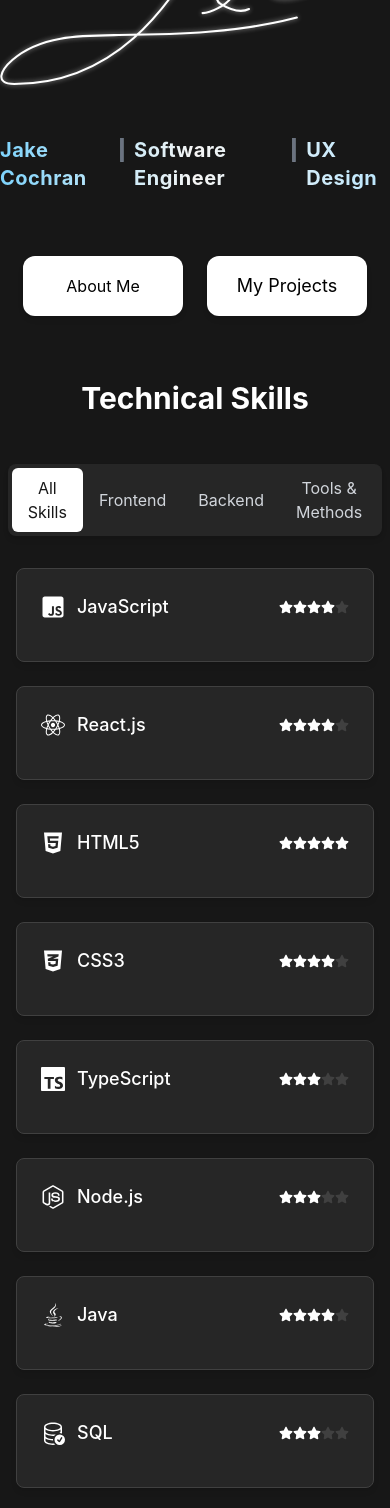
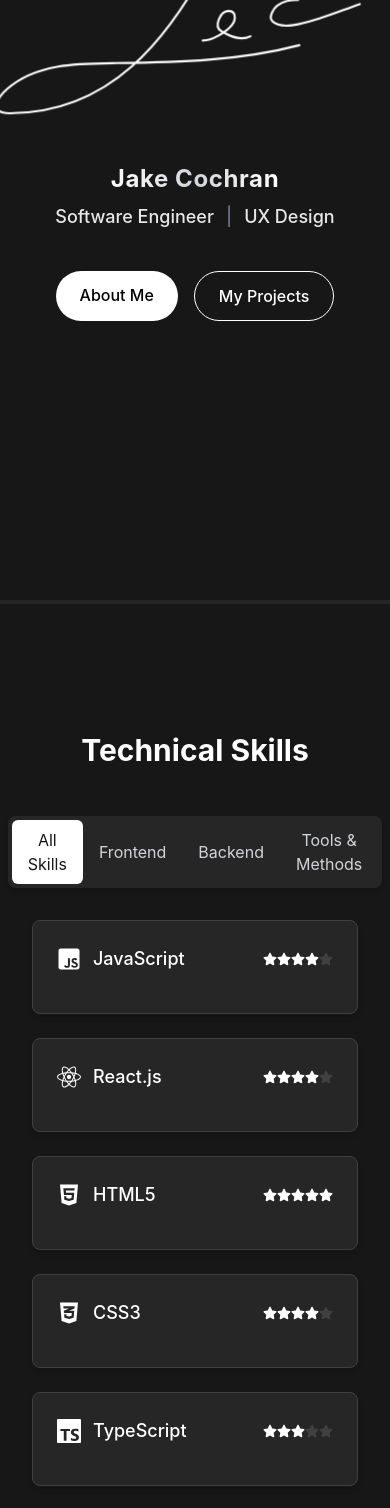
Before and after one commit to jecochran-0/JakeCPortfolio, a Next.js app: page / in a window 390 px wide. Shown: the part 340-1848 px from the top of the page. Built offline with nearby package versions, Linux system fonts and the light colour scheme.

Commit message:
Fixed signature animation and general spacing

```diff
--- a/app/components/Hero.js
+++ b/app/components/Hero.js
@@ -5,9 +5,15 @@
   return (
     <div>
       <Signature />
-      <div className="flex justify-center mt-10 text-xl font-bold tracking-wide text-transparent bg-clip-text bg-gradient-to-l from-sky-200 via-stone-100 to-sky-300 text-transparent bg-clip-text">
-        Jake Cochran <span className="mx-2 text-gray-500">|</span> Software
-        Engineer <span className="mx-2 text-gray-500">|</span> UX Design
+      <div className="flex flex-col items-center mt-10">
+        <h1 className="text-2xl md:text-3xl font-bold tracking-wide text-transparent bg-clip-text bg-gradient-to-r from-white via-gray-300 to-white">
+          Jake Cochran
+        </h1>
+        <div className="flex items-center mt-2 text-lg md:text-xl font-medium">
+          <span className="text-white opacity-90">Software Engineer</span>
+          <span className="mx-3 text-gray-500">|</span>
+          <span className="text-white opacity-90">UX Design</span>
+        </div>
       </div>
 
       <div className="flex justify-center items-center mt-[40px]">
--- a/app/components/HeroButtons.js
+++ b/app/components/HeroButtons.js
@@ -1,12 +1,18 @@
 function HeroButtons() {
   return (
-    <div className="flex gap-6 mt-6">
-      <button className="bg-white text-black h-[60px] w-[160px] rounded-xl text-md transition-all duration-300 ease-in-out shadow-md hover:shadow-lg hover:scale-105 hover:bg-gray-200 focus:ring-2 focus:ring-white">
+    <div className="mt-q0 flex gap-4">
+      <a
+        href="#about-me"
+        className="bg-white text-black py-3 px-6 rounded-full font-medium"
+      >
         About Me
-      </button>
-      <button className="bg-white text-black h-[60px] w-[160px] rounded-xl text-lg transition-all duration-300 ease-in-out shadow-md hover:shadow-lg hover:scale-105 hover:bg-gray-200 focus:ring-2 focus:ring-white">
+      </a>
+      <a
+        href="#projects"
+        className="bg-transparent border border-white text-white py-3 px-6 rounded-full font-medium"
+      >
         My Projects
-      </button>
+      </a>
     </div>
   );
 }
--- a/app/components/Navbar.js
+++ b/app/components/Navbar.js
@@ -7,7 +7,7 @@
   const pathname = usePathname(); // ✅ Get the current path
 
   return (
-    <nav className="bg-neutral-800 mb-20 mt-5 flex justify-center gap-7 rounded-full mx-auto w-fit pl-5 pr-5 py-2 border-1">
+    <nav className="fixed top-0 inset-x-0 z-10 bg-neutral-800 mb-20 mt-5 flex justify-center gap-7 rounded-full mx-auto w-fit pl-5 pr-5 py-2 border-1">
       <Link href="/">
         <span className={pathname === "/" ? "active-link" : "nav-link"}>
           Home
--- a/app/components/Projects.js
+++ b/app/components/Projects.js
@@ -1,11 +1,11 @@
 "use client";
 
-import React, { useState, useEffect, memo } from "react";
+import React from "react";
 import { FaExternalLinkAlt } from "react-icons/fa";
 import { FaGithub } from "react-icons/fa";
 
-// Memoize the project card component to prevent unnecessary re-renders
-const ProjectCard = memo(({ project, index, isVisible, placeholderImage }) => {
+// Simple project card without animations or memo
+const ProjectCard = ({ project, index }) => {
   // Calculate the grid span based on whether the project is featured
   let gridClasses = "";
 
@@ -23,25 +23,20 @@
 
   return (
     <div
-      className={`group relative overflow-hidden rounded-xl bg-neutral-800 border border-neutral-700 hover:border-white/20 transition-all duration-300 ${gridClasses}`}
-      style={{
-        animationDelay: isVisible ? `${Math.min(index * 0.05, 0.4)}s` : "0s",
-        animation: isVisible
-          ? `fadeIn 0.3s ease forwards ${Math.min(index * 0.05, 0.4)}s`
-          : "none",
-        opacity: 0,
-        willChange: "opacity, transform",
-      }}
+      className={`group relative overflow-hidden rounded-xl bg-neutral-800 border border-neutral-700 hover:border-white/20 transition-colors ${gridClasses}`}
     >
       {/* Project Image */}
       <div className="absolute inset-0 bg-neutral-800 z-0">
         <img
-          src={project.image || placeholderImage}
+          src={
+            project.image ||
+            `/api/placeholder/400/300?text=Project+${project.id}`
+          }
           alt={project.title}
-          loading="lazy"
+          loading="eager" // Force eager loading
           width="400"
           height="300"
-          className="w-full h-full object-cover opacity-60 group-hover:opacity-30 transition-opacity duration-300"
+          className="w-full h-full object-cover opacity-60 group-hover:opacity-30 transition-opacity"
         />
       </div>
 
@@ -61,7 +56,7 @@
       </div>
 
       {/* Expanded Content (visible on hover) */}
-      <div className="absolute inset-0 p-4 bg-neutral-900/90 flex flex-col justify-center opacity-0 group-hover:opacity-100 transform translate-y-4 group-hover:translate-y-0 transition-all duration-300 z-20">
+      <div className="absolute inset-0 p-4 bg-neutral-900/90 flex flex-col justify-center opacity-0 group-hover:opacity-100 translate-y-0 group-hover:translate-y-0 transition-opacity z-20">
         <h3 className="text-xl font-bold mb-3">{project.title}</h3>
         <p className="text-neutral-300 mb-4">{project.description}</p>
         <div className="flex flex-wrap gap-2 mb-4">
@@ -95,36 +90,9 @@
       </div>
     </div>
   );
-});
-
-// Add display name for the memo component
-ProjectCard.displayName = "ProjectCard";
+};
 
 const Projects = () => {
-  const [isVisible, setIsVisible] = useState(false);
-
-  useEffect(() => {
-    const handleScroll = () => {
-      const element = document.getElementById("projects-section");
-      if (element) {
-        const position = element.getBoundingClientRect();
-        if (position.top < window.innerHeight * 0.75) {
-          setIsVisible(true);
-          // Remove scroll listener once visible to improve performance
-          window.removeEventListener("scroll", handleScroll);
-        }
-      }
-    };
-
-    // Use passive event listener for better scroll performance
-    window.addEventListener("scroll", handleScroll, { passive: true });
-
-    // Check initially
-    handleScroll();
-
-    return () => window.removeEventListener("scroll", handleScroll);
-  }, []);
-
   const projects = [
     {
       id: 1,
@@ -193,45 +161,17 @@
     },
   ];
 
-  // Function to generate placeholder image URLs with specified dimensions
-  const getPlaceholderImage = (id) => {
-    return `/api/placeholder/400/300?text=Project+${id}`;
-  };
-
   return (
     <section id="projects-section" className="py-8 bg-neutral-900 text-white">
       <div className="container mx-auto px-4">
         <h2 className="text-3xl font-bold text-center mb-12">My Projects</h2>
 
-        <div
-          className={`grid grid-cols-12 auto-rows-[180px] gap-4 transition-opacity duration-1000 ${
-            isVisible ? "opacity-100" : "opacity-0"
-          }`}
-        >
+        <div className="grid grid-cols-12 auto-rows-[180px] gap-4">
           {projects.map((project, index) => (
-            <ProjectCard
-              key={project.id}
-              project={project}
-              index={index}
-              isVisible={isVisible}
-              placeholderImage={getPlaceholderImage(project.id)}
-            />
+            <ProjectCard key={project.id} project={project} index={index} />
           ))}
         </div>
       </div>
-
-      <style jsx>{`
-        @keyframes fadeIn {
-          from {
-            opacity: 0;
-            transform: translateY(10px);
-          }
-          to {
-            opacity: 1;
-            transform: translateY(0);
-          }
-        }
-      `}</style>
     </section>
   );
 };
--- a/app/components/Signature.js
+++ b/app/components/Signature.js
@@ -3,7 +3,7 @@
     <div>
       <div className="flex items-center justify-center pt-20">
         <svg
-          className="signature-path"
+          className="signature-svg"
           width="400"
           height="200"
           viewBox="0 0 570 262"
@@ -11,18 +11,21 @@
           xmlns="http://www.w3.org/2000/svg"
         >
           <path
+            className="signature-path-1"
             d="M220 2C232.781 23.3014 264.629 24.6788 286.333 19.7778C296.268 17.5344 309.068 10.7778 319.222 10.7778C322.809 10.7778 304.126 45.5937 302.222 49.1111C274.523 100.294 239.055 154.017 195.111 192.667C145.145 236.613 88.3953 259.556 20.8889 259.556C-9.63781 259.556 2.25424 238.159 18.0001 224.444C60.115 187.764 121.092 188.731 173.445 188.111C266.481 187.01 360.927 184.465 450.889 157.778C490.303 146.086 529.037 130.988 568 118"
             stroke="white"
             strokeWidth="3"
             strokeLinecap="round"
           />
           <path
+            className="signature-path-2"
             d="M296 156C308.684 156 329.813 144.124 337.556 134C343.281 126.513 344.35 113.314 332 114C321.093 114.606 311.133 135.74 322.222 142.444C335.253 150.323 349.871 157.064 364 150"
             stroke="white"
             strokeWidth="3"
             strokeLinecap="round"
           />
           <path
+            className="signature-path-3"
             d="M431.815 98C419.867 98 411.544 99.0047 401.815 106.444C397.036 110.1 389.182 122.478 395.149 128.444C409.449 142.745 448.102 128.647 463.371 124C482.474 118.186 501.04 110.258 519.815 104"
             stroke="white"
             strokeWidth="3"
--- a/app/components/Skills.js
+++ b/app/components/Skills.js
@@ -1,6 +1,6 @@
 "use client";
 
-import React, { useState, useEffect, memo } from "react";
+import React, { useState } from "react";
 // Import icons individually to reduce bundle size
 import { FaHtml5 } from "react-icons/fa";
 import { FaCss3Alt } from "react-icons/fa";
@@ -22,8 +22,8 @@
 import { TbBrandOpenai } from "react-icons/tb";
 import { BsDatabaseCheck } from "react-icons/bs";
 
-// Memoized rating component to prevent unnecessary re-renders
-const SkillRating = memo(({ level }) => {
+// Simple rating component without memo or animations
+const SkillRating = ({ level }) => {
   return (
     <div className="flex">
       {[...Array(5)].map((_, i) => (
@@ -34,33 +34,10 @@
       ))}
     </div>
   );
-});
-
-SkillRating.displayName = "SkillRating";
+};
 
 const Skills = () => {
   const [selectedCategory, setSelectedCategory] = useState("all");
-  const [isVisible, setIsVisible] = useState(false);
-
-  useEffect(() => {
-    const handleScroll = () => {
-      const element = document.getElementById("skills-section");
-      if (element) {
-        const position = element.getBoundingClientRect();
-        if (position.top < window.innerHeight * 0.75) {
-          setIsVisible(true);
-          // Remove scroll listener once visible
-          window.removeEventListener("scroll", handleScroll);
-        }
-      }
-    };
-
-    // Use passive event listener for better scroll performance
-    window.addEventListener("scroll", handleScroll, { passive: true });
-    handleScroll(); // Check initially
-
-    return () => window.removeEventListener("scroll", handleScroll);
-  }, []);
 
   const skillsData = [
     {
@@ -204,7 +181,7 @@
               <button
                 key={category.id}
                 onClick={() => setSelectedCategory(category.id)}
-                className={`px-4 py-2 rounded-md transition-all duration-300 ${
+                className={`px-4 py-2 rounded-md transition-colors ${
                   selectedCategory === category.id
                     ? "bg-white text-neutral-900"
                     : "text-gray-300 hover:bg-neutral-700"
@@ -216,24 +193,11 @@
           </div>
         </div>
 
-        <div
-          className={`grid grid-cols-1 md:grid-cols-2 lg:grid-cols-3 gap-6 transition-opacity duration-1000 ${
-            isVisible ? "opacity-100" : "opacity-0"
-          }`}
-        >
-          {filteredSkills.map((skill, index) => (
+        <div className="grid grid-cols-1 md:grid-cols-2 lg:grid-cols-3 gap-6">
+          {filteredSkills.map((skill) => (
             <div
               key={skill.name}
-              className="bg-neutral-800 border border-neutral-700 rounded-lg p-6 shadow-md hover:shadow-white/5 transition-all duration-300 transform hover:-translate-y-1"
-              style={{
-                animationDelay: isVisible
-                  ? `${Math.min(index * 0.05, 0.5)}s`
-                  : "0s",
-                animation: isVisible
-                  ? `fadeIn 0.3s ease forwards ${Math.min(index * 0.05, 0.5)}s`
-                  : "none",
-                opacity: 0,
-              }}
+              className="bg-neutral-800 border border-neutral-700 rounded-lg p-6 shadow-md hover:shadow-white/5 transition-colors"
             >
               <div className="flex items-center justify-between mb-4">
                 <div className="flex items-center">
@@ -246,19 +210,6 @@
           ))}
         </div>
       </div>
-
-      <style jsx>{`
-        @keyframes fadeIn {
-          from {
-            opacity: 0;
-            transform: translateY(10px);
-          }
-          to {
-            opacity: 1;
-            transform: translateY(0);
-          }
-        }
-      `}</style>
     </section>
   );
 };
--- a/app/globals.css
+++ b/app/globals.css
@@ -24,22 +24,39 @@
   @apply bg-white flex justify-center items-center px-6 py-2 rounded-full text-black shadow-[0px_0px_10px_rgba(255,255,255,0.8)];
 }
 
-.signature-path path {
-  stroke-dasharray: 1000; /* Adjust this value to match the length of your path */
+.signature-svg {
+  transform: translateZ(0); /* Force hardware acceleration */
+}
+
+/* Base styles for all paths */
+.signature-path-1,
+.signature-path-2,
+.signature-path-3 {
+  stroke-dasharray: 1000;
   stroke-dashoffset: 1000;
-  animation: draw-signature 3.5s ease-in-out forwards,
-    fade-in 1s ease-in 2s forwards, glow 1.5s infinite alternate;
+  transform: translateZ(0);
+}
 
-  filter: drop-shadow(
-    0px 0px 4px rgba(255, 255, 255, 0.6)
-  ); /* Soft glow effect */
+/* First path animation with timing function that mimics handwriting speed variations */
+.signature-path-1 {
+  animation: draw-signature 2.2s cubic-bezier(0.35, 0, 0.45, 1) forwards;
+}
+
+/* Second path animation - starts with slight overlap for natural flow */
+.signature-path-2 {
+  animation: draw-signature 1.2s cubic-bezier(0.65, 0, 0.35, 1) 2s forwards;
+}
+
+/* Third path animation - starts with slight overlap for natural flow */
+.signature-path-3 {
+  animation: draw-signature 1.3s cubic-bezier(0.5, 0, 0.5, 1) 3s forwards;
 }
 
 @keyframes draw-signature {
-  from {
+  0% {
     stroke-dashoffset: 1000;
   }
-  to {
+  100% {
     stroke-dashoffset: 0;
   }
 }
--- a/app/page.tsx
+++ b/app/page.tsx
@@ -1,12 +1,113 @@
+"use client";
+
+import { lazy, Suspense, useState, useEffect, useRef } from "react";
 import Hero from "./components/Hero";
-import Skills from "./components/Skills";
-import Projects from "./components/Projects";
+
+// Lazy load the heavier components
+const Skills = lazy(() => import("./components/Skills"));
+const Projects = lazy(() => import("./components/Projects"));
+
 export default function Home() {
+  const [visibleSections, setVisibleSections] = useState({
+    skills: false,
+    projects: false,
+  });
+
+  const skillsRef = useRef(null);
+  const projectsRef = useRef(null);
+
+  useEffect(() => {
+    // Pre-load components right after initial render for smoother transitions later
+    setTimeout(() => {
+      import("./components/Skills");
+      import("./components/Projects");
+    }, 1000);
+
+    // Set up intersection observer to detect when sections come into view
+    const observerOptions = {
+      rootMargin: "100px 0px", // Start loading before fully in view
+      threshold: 0.05,
+    };
+
+    const observer = new IntersectionObserver((entries) => {
+      entries.forEach((entry) => {
+        if (entry.isIntersecting) {
+          if (entry.target.id === "skills-container") {
+            setVisibleSections((prev) => ({ ...prev, skills: true }));
+          } else if (entry.target.id === "projects-container") {
+            setVisibleSections((prev) => ({ ...prev, projects: true }));
+          }
+          // Once visible, no need to observe anymore
+          observer.unobserve(entry.target);
+        }
+      });
+    }, observerOptions);
+
+    // Start observing the placeholder containers
+    if (skillsRef.current) observer.observe(skillsRef.current);
+    if (projectsRef.current) observer.observe(projectsRef.current);
+
+    return () => observer.disconnect();
+  }, []);
+
   return (
-    <div>
-      <Hero />
-      <Skills />
-      <Projects />
-    </div>
+    <main className="min-h-screen bg-neutral-900">
+      {/* Hero Section with full viewport height to force scrolling */}
+      <section className="min-h-screen flex flex-col justify-center items-center">
+        <Hero />
+      </section>
+
+      {/* Spacer at the bottom of the section */}
+      <div className="bg-neutral-800 h-1 w-full mt-24" />
+
+      {/* Skills Section - starts below the viewport */}
+      <section id="about-me" className="min-h-screen">
+        <div
+          id="skills-container"
+          ref={skillsRef}
+          className="container mx-auto px-4 pt-16"
+        >
+          <Suspense fallback={<div className="h-[500px] bg-neutral-900"></div>}>
+            <div
+              className={`transition-all duration-500 ease-out transform ${
+                visibleSections.skills
+                  ? "opacity-100 translate-y-0"
+                  : "opacity-0 translate-y-10"
+              }`}
+            >
+              {<Skills />}
+            </div>
+          </Suspense>
+        </div>
+        {/* Spacer at the bottom of the section */}
+        <div className="bg-neutral-800 h-1 w-full mt-24" />
+      </section>
+
+      {/* Projects Section */}
+      <section id="projects" className="min-h-screen">
+        <div
+          id="projects-container"
+          ref={projectsRef}
+          className="container mx-auto px-4 pt-16"
+        >
+          <Suspense fallback={<div className="h-[500px] bg-neutral-900"></div>}>
+            <div
+              className={`transition-all duration-500 ease-out transform ${
+                visibleSections.projects
+                  ? "opacity-100 translate-y-0"
+                  : "opacity-0 translate-y-10"
+              }`}
+            >
+              {<Projects />}
+            </div>
+          </Suspense>
+        </div>
+        {/* Spacer at the bottom of the section */}
+        <div className="bg-neutral-800 h-1 w-full mt-24" />
+      </section>
+
+      {/* Footer spacing */}
+      <div className="h-20"></div>
+    </main>
   );
 }
```
